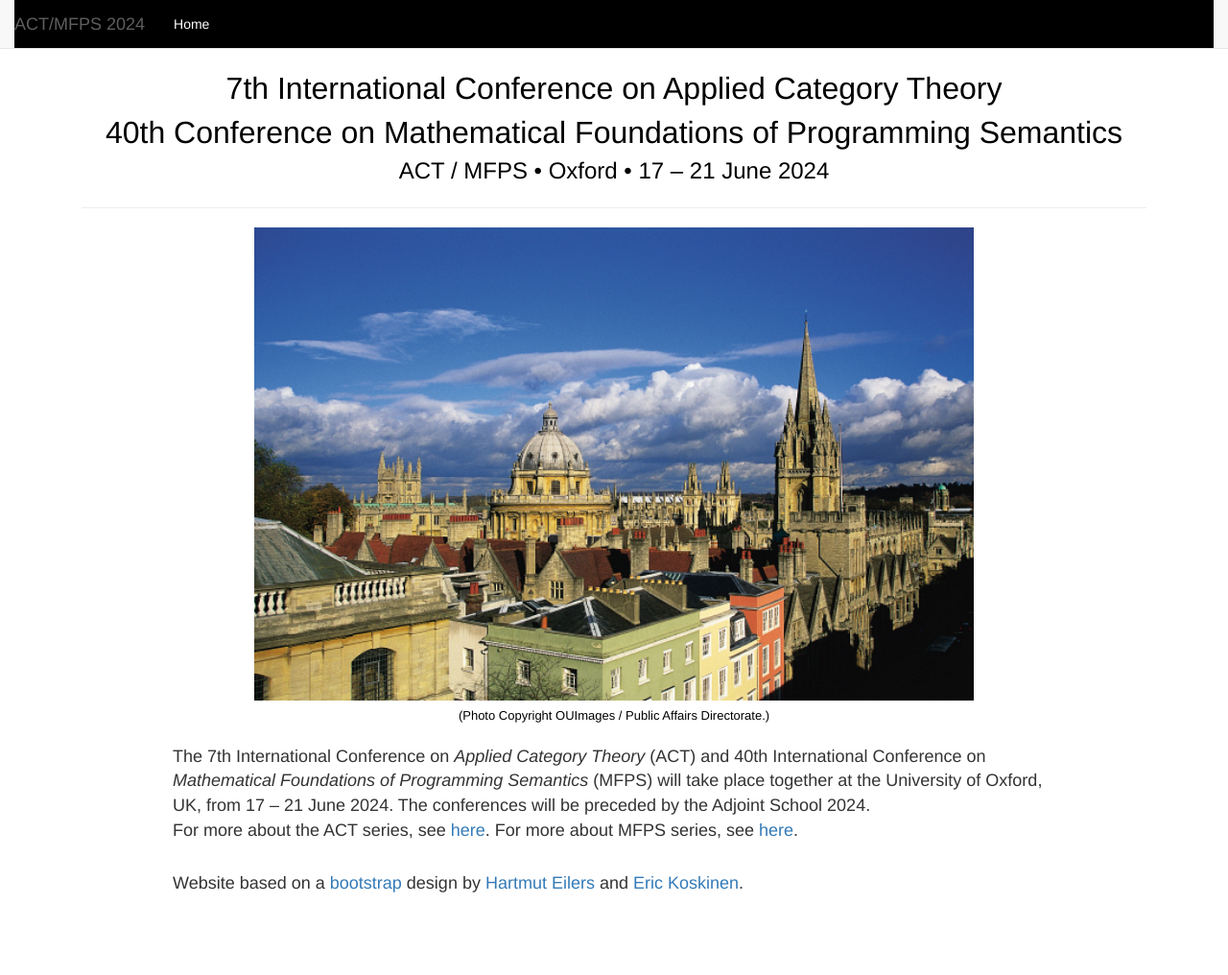
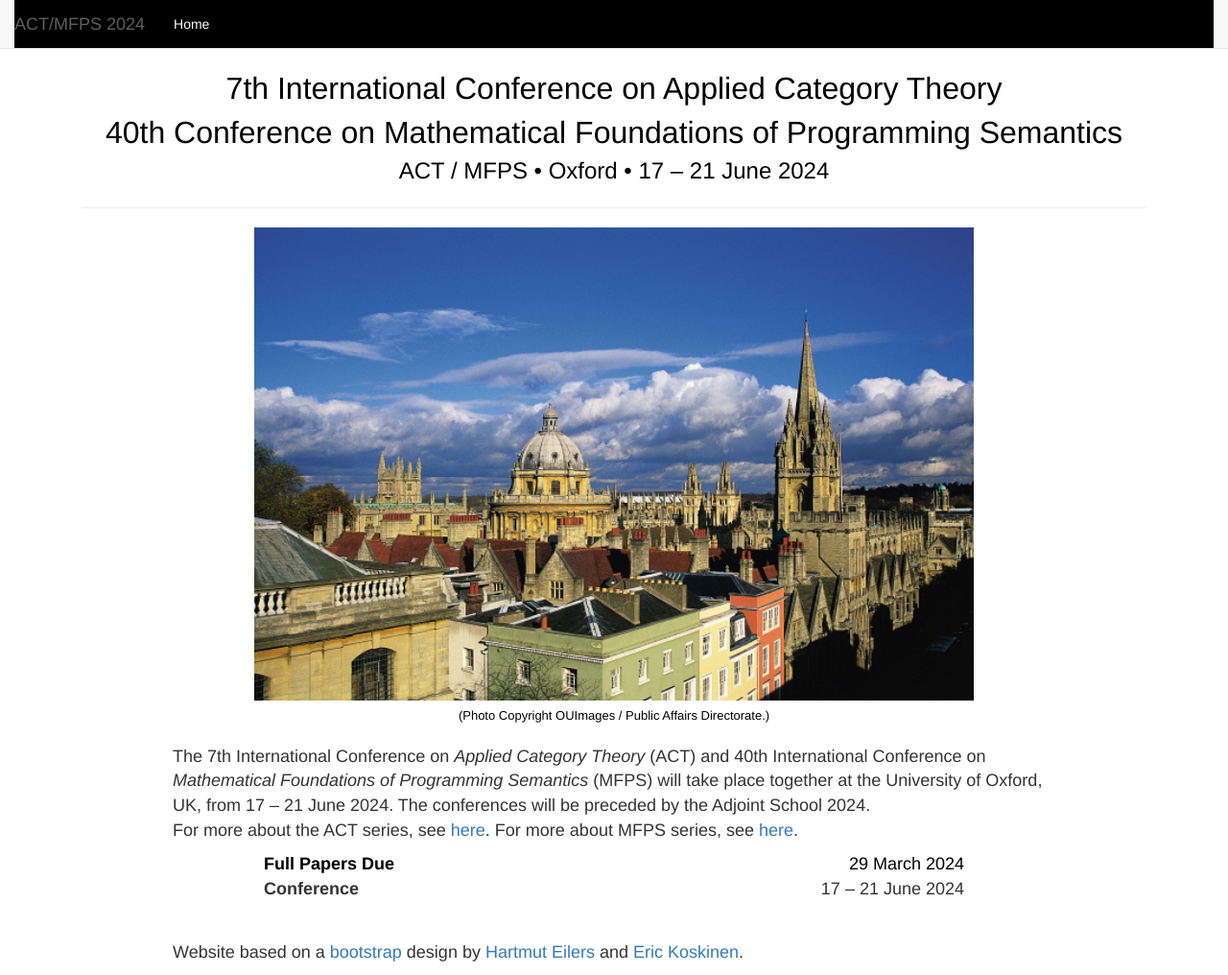
Before and after one commit to oxford24/oxford24.github.io, a Jekyll site: the page built from index.html, in a window 1280 px wide and 1016 px high. Shown: the whole window at 96% size. Built offline with Jekyll 4.4.1, drawn with Linux system fonts in a browser that asks for light colours.

Commit message:
Update index.html

```diff
--- a/index.html
+++ b/index.html
@@ -22,5 +22,24 @@ layout: actmfps
 
 <p>
 </div> <!-- row -->
+	<div class="row">
+	  <div class="col-xs-2"></div>
+	  <div class="col-xs-8">
+            <table class="table borderless" id="deadlines-table">
+              <tbody>
+        <tr>
+            <td><font color="black"><strong>Full Papers Due</strong></font></td>
+            <td style="text-align:right;"><font color="black">29 March 2024</font></td>
+        </tr>
+        <tr>
+            <td><strong>Conference</strong></td>
+									 <td style="text-align:right;">17 &ndash; 21 June 2024</td>
+        </tr>
+        </tbody>
+        </table>
+	  </div>
+	  <div class="col-xs-2"></div>
+
+	</div> <!-- row -->
       </div> <!-- prose -->
 <p>
```
